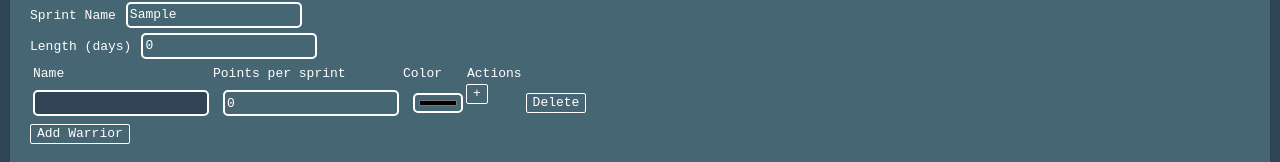
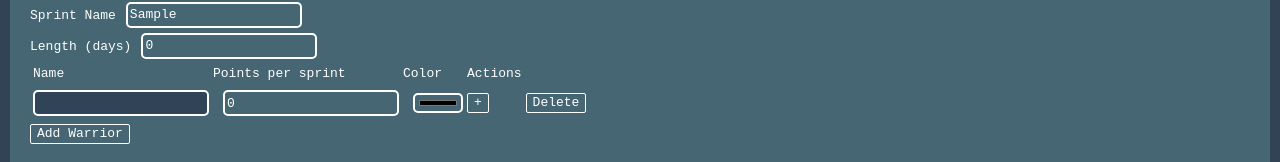
Before and after one commit to aln447/sprint-counter, a React (Create React App) app: page / in a window 1280 px wide. Both pictures are taken after typing "Sample" into the empty fields and a click on the button "Add Warrior". Shown: the part 128-290 px from the top of the page. Built offline with nearby package versions, Linux system fonts and the light colour scheme.

Commit message:
Add missing wrapping

```diff
--- a/src/components/warriors/WarriorForm.tsx
+++ b/src/components/warriors/WarriorForm.tsx
@@ -49,7 +49,7 @@ export const WarriorForm = ({ index, register, remove, field, control }: TWarrio
             removeAdditional={removeAdditional}
             append={append}
         />)}
-        <button onClick={handleAppendNew}>+</button>
+        <td><button onClick={handleAppendNew}>+</button></td>
         <td>
             <button onClick={() => remove(index)}>Delete</button>
         </td>
```
